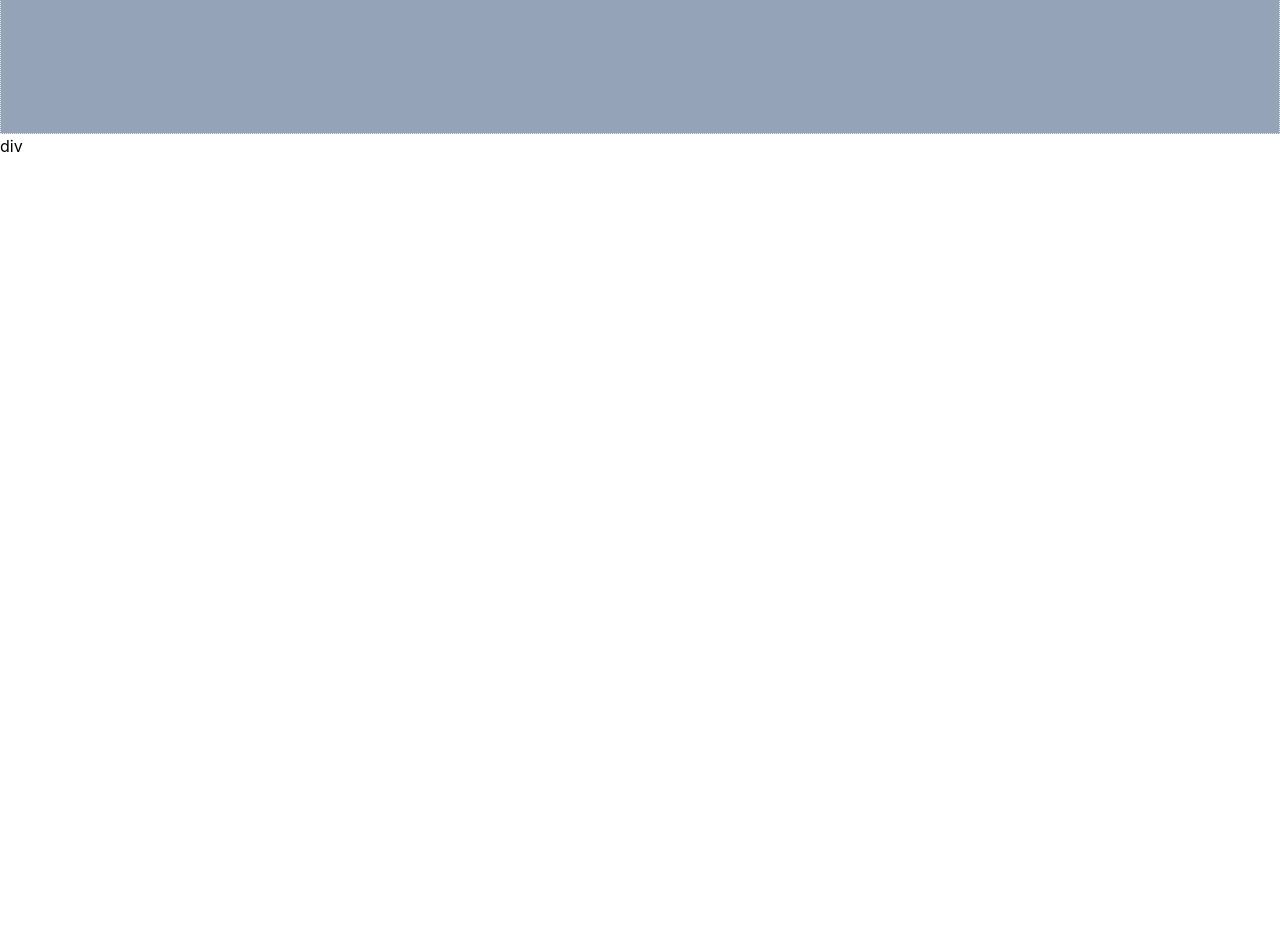
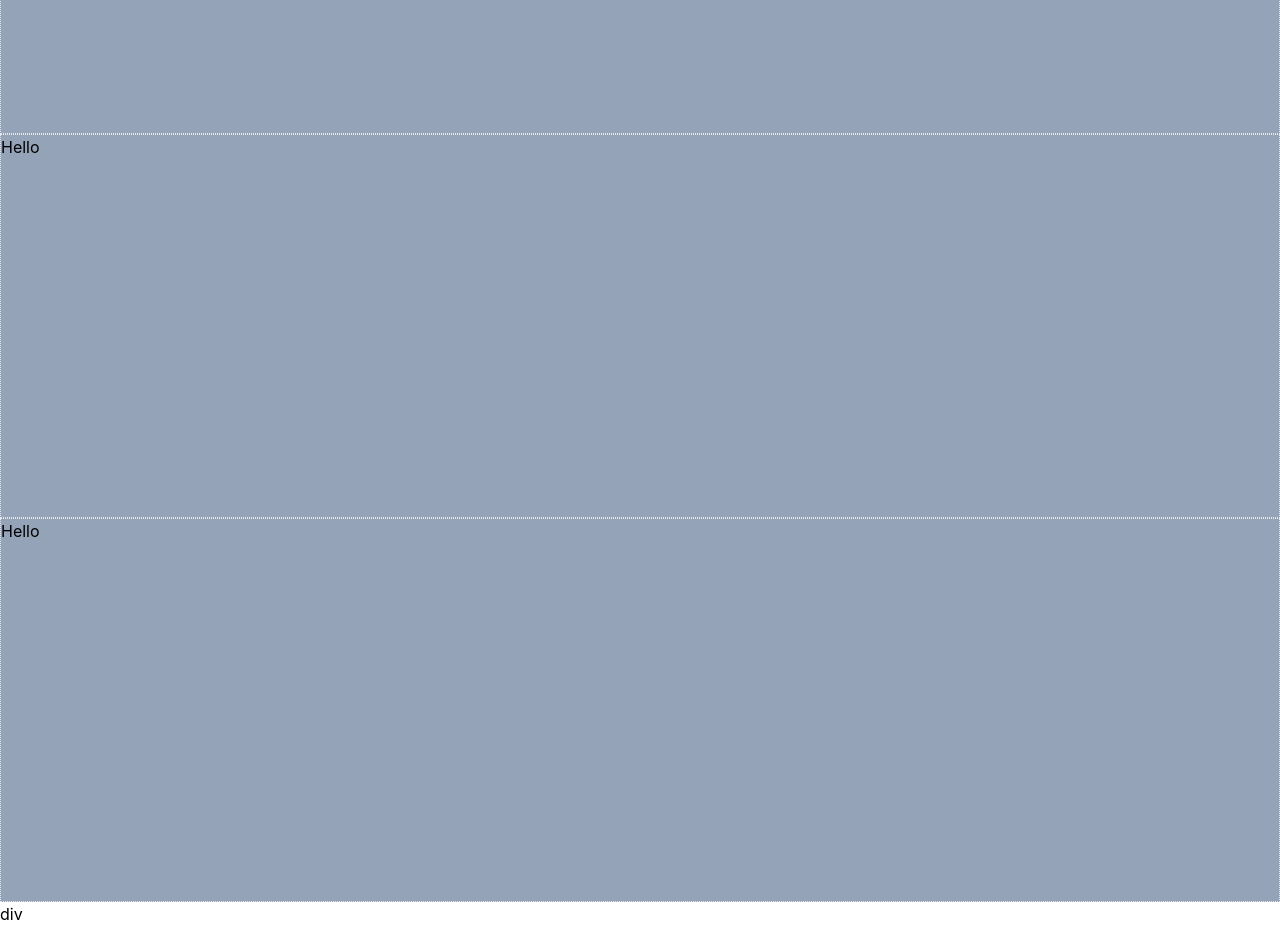
Before and after one commit to Vishal-080/TeePerfect-The-Tshirt-Store, a React (Create React App) app: page / in a window 1280 px wide. Shown: the part 1900-2826 px from the top of the page. Before the commit the page ends 2058 px from the top, so only its background shows below. Built offline with nearby package versions, Linux system fonts and the light colour scheme.

Commit message:
Installed Redux toolkit

```diff
--- a/src/Components/Home.js
+++ b/src/Components/Home.js
@@ -15,6 +15,12 @@ const Home = () => {
         <div className="h-96 bg-slate-400 border border-dotted">
             Hello
         </div>
+        <div className="h-96 bg-slate-400 border border-dotted">
+            Hello
+        </div>
+        <div className="h-96 bg-slate-400 border border-dotted">
+            Hello
+        </div>
     </div>
   )
 }
```
